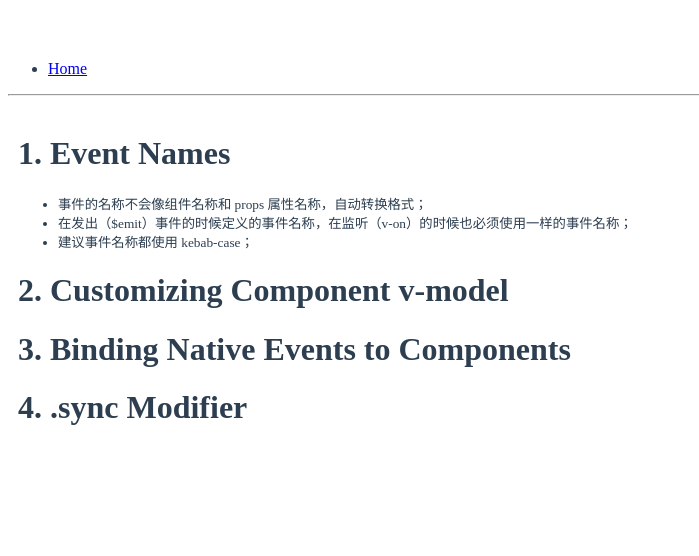
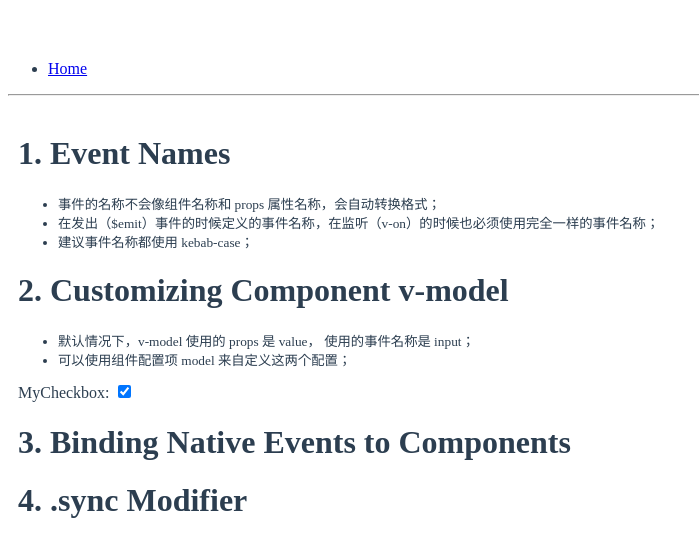
Before and after one commit to luotaoyeah/learning-vue, a Vue app: page /#/guide/custom-events in a window 1280 px wide. Shown: the top 556 px of the page, without its empty margins (0-699 px from the left). Built offline with nearby package versions, Linux system fonts and the light colour scheme.

Commit message:
custom events: customizing component v-model

```diff
--- a/src/doc/guide/custom-events/custom-event-customizing-component-v-model.vue
+++ b/src/doc/guide/custom-events/custom-event-customizing-component-v-model.vue
@@ -1,12 +1,45 @@
 <template>
   <div>
     <h1>2. Customizing Component v-model</h1>
+    <small>
+      <ul>
+        <li>
+          默认情况下，v-model 使用的 props 是 value，
+          使用的事件名称是 input；
+        </li>
+        <li>可以使用组件配置项 model 来自定义这两个配置；</li>
+      </ul>
+    </small>
+    <MyCheckbox v-model="checked"></MyCheckbox>
   </div>
 </template>
 <script>
+import Vue from "vue";
+
+Vue.component("MyCheckbox", {
+  template: `
+<label for="my-checkbox">
+  MyCheckbox:
+  <input id="my-checkbox" type="checkbox" v-bind:checked="checked02" v-on:change="$emit('change02', $event.target.checked)">
+</label>
+  `,
+  props: {
+    checked02: {
+      type: Boolean,
+      required: true
+    }
+  },
+  model: {
+    prop: "checked02",
+    event: "change02"
+  }
+});
+
 export default {
   data() {
-    return {};
+    return {
+      checked: true
+    };
   }
 };
 </script>
--- a/src/doc/guide/custom-events/custom-events-event-names.vue
+++ b/src/doc/guide/custom-events/custom-events-event-names.vue
@@ -3,8 +3,8 @@
     <h1>1. Event Names</h1>
     <small>
       <ul>
-        <li>事件的名称不会像组件名称和 props 属性名称，自动转换格式；</li>
-        <li>在发出（$emit）事件的时候定义的事件名称，在监听（v-on）的时候也必须使用一样的事件名称；</li>
+        <li>事件的名称不会像组件名称和 props 属性名称，会自动转换格式；</li>
+        <li>在发出（$emit）事件的时候定义的事件名称，在监听（v-on）的时候也必须使用完全一样的事件名称；</li>
         <li>建议事件名称都使用 kebab-case；</li>
       </ul>
     </small>
```
